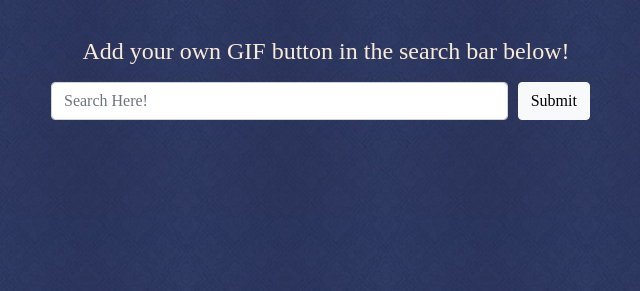
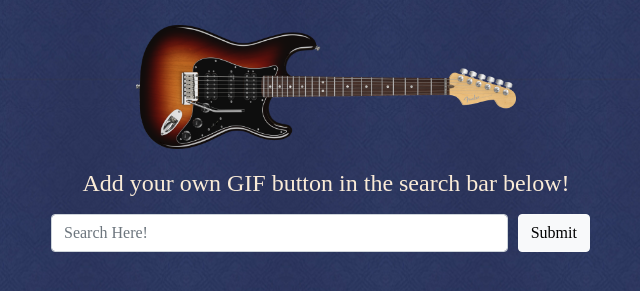
Before and after one commit to kyled871/Giftastic, a plain HTML site: page index.html in a window 1280 px wide. Shown: the part 75-366 px from the top of the page, without its empty margins (314-954 px from the left). Drawn offline with nearby package versions, Linux system fonts and the light colour scheme; a web font is replaced by a local one.

Commit message:
fixed layout/ added guitar pic

```diff
--- a/assets/css/style.css
+++ b/assets/css/style.css
@@ -19,3 +19,7 @@
     font-family: 'groovyFont';
     color: black;
 }
+
+#guitarPic {
+    width: 380px;
+}
--- a/assets/javascript/app.js
+++ b/assets/javascript/app.js
@@ -0,0 +1,17 @@
+$(document).ready(function() {
+
+
+
+
+
+
+
+
+
+
+
+
+
+
+
+})
--- a/index.html
+++ b/index.html
@@ -16,6 +16,12 @@
         <div class="row">
             <div class="col-12">
                 <h1 class="my-4">Musician Gif-Maker</h1>
+            </div>
+        </div>
+
+        <div class="row">
+            <div class="col-12 my-1">
+                <img id="guitarPic" src="./assets/images/guitar_pic.png" alt="guitar">
             </div>
         </div>
 
```
Also changed, not shown: assets/images/guitar_pic.png (added).
